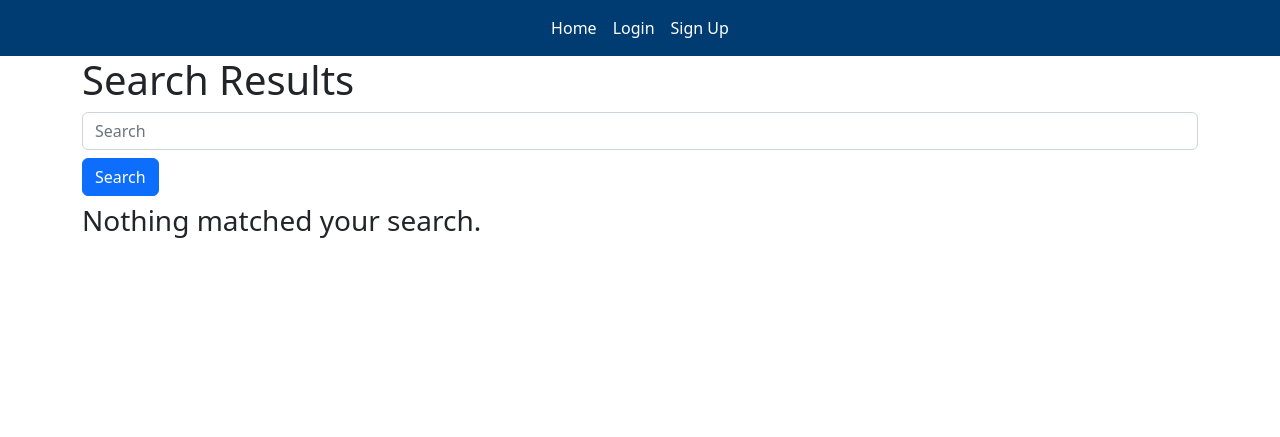
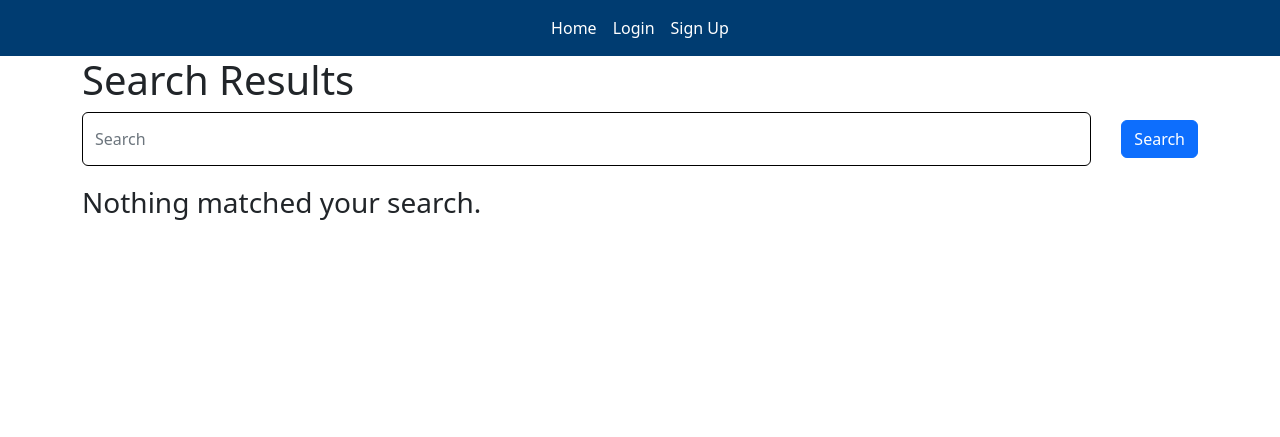
Before and after one commit to KagaSumi/Student-Sales, a Flask app: template templates/search_results.html in a window 1280 px wide. Shown: the top 437 px of the page. Run offline with Flask 3, Linux system fonts and the light colour scheme; the template is opened without the code that fills it, so the values that code supplies are empty.

Commit message:
fixed search bar

```diff
--- a/static/css/search_results.css
+++ b/static/css/search_results.css
@@ -35,3 +35,13 @@
     row-gap: 5px;
     column-gap: 20px;
 }
+
+.search-container {
+    display: flex;
+    margin-bottom: 20px;
+}
+
+.search-container input {
+    border: 1px black solid;
+    margin-right: 30px;
+}
--- a/templates/search_results.html
+++ b/templates/search_results.html
@@ -11,8 +11,6 @@
 <form class="form-inline my-2 my-lg-0" action="{{ url_for('public_view.search') }}" method="get">
     <div class="search-container">
         <input class="form-control mr-20" type="search" placeholder="Search" value="{{ query }}"aria-label="Search" name="query">
-    </div>
-    <div class="searchBTN-container">
         <button class="btn btn-primary my-2" type="submit">Search</button>
     </div>
 </form>
```
